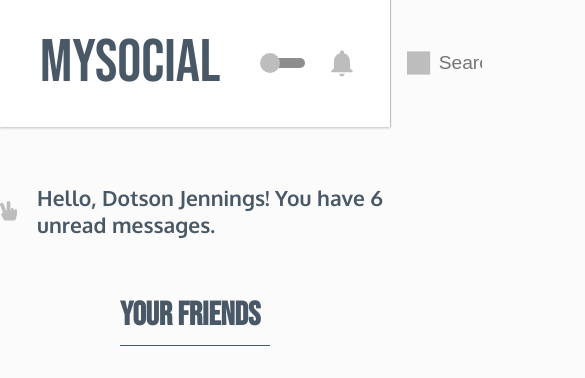
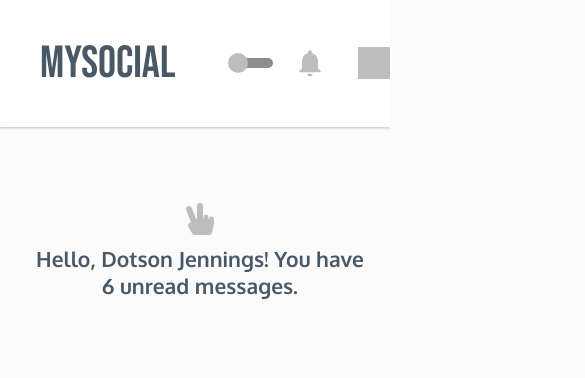
Before and after one commit to pedromihael/react-social-network, a React (Create React App) app: page / in a window 390 px wide. Shown: the top 378 px of the page, 585 px wide, since content can reach past the window. Built offline with nearby package versions, Linux system fonts and the light colour scheme.

Commit message:
chore: add responsive layout

```diff
--- a/src/components/Greeting/styles.ts
+++ b/src/components/Greeting/styles.ts
@@ -16,4 +16,23 @@ export const Container = styled.div`
   span {
     font-weight: 700;
   }
+
+  @media (max-width: 700px) {
+    padding: 0 20px 0 30px;
+    display: flex;
+    flex-direction: column;
+    gap: 10px;
+    align-items: center;
+    justify-content: center;
+    margin: 40px 0;
+
+    svg {
+      width: 2rem;
+      height: 2rem;
+    }
+
+    span {
+      text-align: center;
+    }
+  }
 `;
--- a/src/components/Search/styles.ts
+++ b/src/components/Search/styles.ts
@@ -39,4 +39,20 @@ export const Container = styled.div`
       }
     }
   }
+
+  @media (max-width: 700px) {
+    form {
+      width: auto;
+      border-left: none;
+
+      fieldset {
+        padding-left: 0;
+      }
+    }
+
+    input {
+      display: none;
+      padding: 0;
+    }
+  }
 `;
--- a/src/layout/Friends/styles.ts
+++ b/src/layout/Friends/styles.ts
@@ -25,4 +25,12 @@ export const Container = styled.div`
     grid-template-columns: repeat(4, 1fr);
     gap: 40px;
   }
+
+  @media (max-width: 700px) {
+    padding: 0 40px;
+
+    main {
+      grid-template-columns: 1fr;
+    }
+  }
 `;
--- a/src/layout/Header/styles.ts
+++ b/src/layout/Header/styles.ts
@@ -29,4 +29,10 @@ export const Container = styled.div`
       }
     }
   }
+
+  @media (max-width: 700px) {
+    > h1 {
+      font-size: 45px;
+    }
+  }
 `;
```
